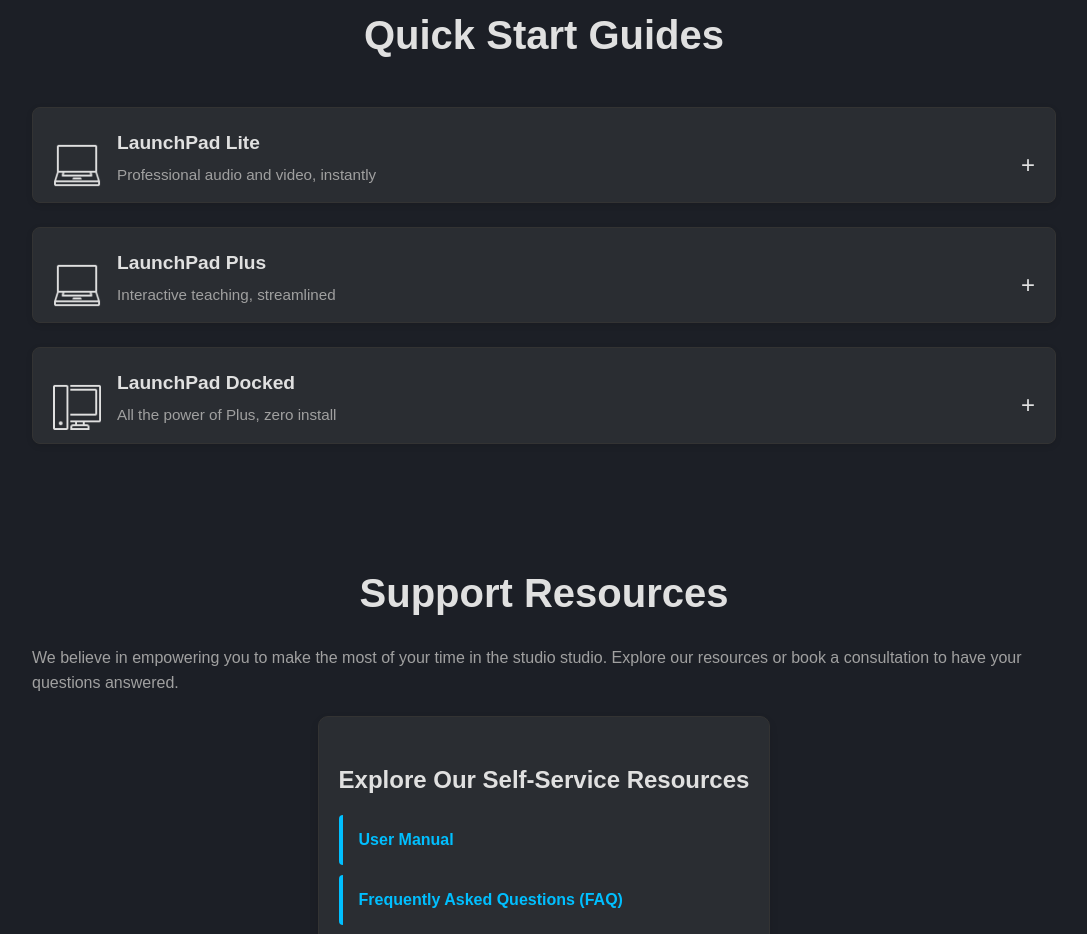
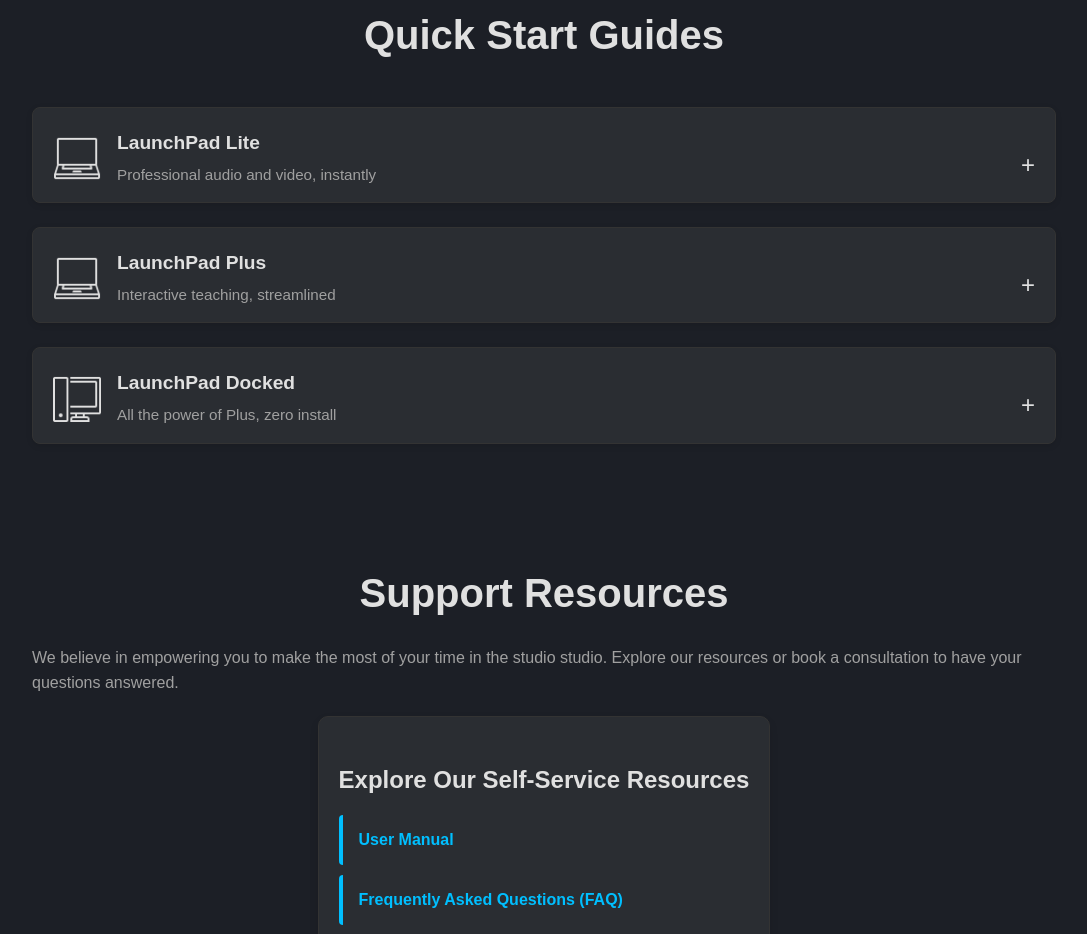
Before and after one commit to bds6/IDS-Website, a plain HTML site: page index.html in a window 1280 px wide. Shown: the part 892-1826 px from the top of the page, without its empty margins (96-1183 px from the left). Drawn offline with Linux system fonts and the light colour scheme.

Commit message:
Update styles.css

```diff
--- a/css/styles.css
+++ b/css/styles.css
@@ -353,6 +353,9 @@ hr {
     width: 48px;
     height: 48px;
     margin-right: 16px;
+    margin-top: 6px;
+    object-fit: contain;
+    align-self: flex-start;
   }
 
   .accordion-header-text {
```
